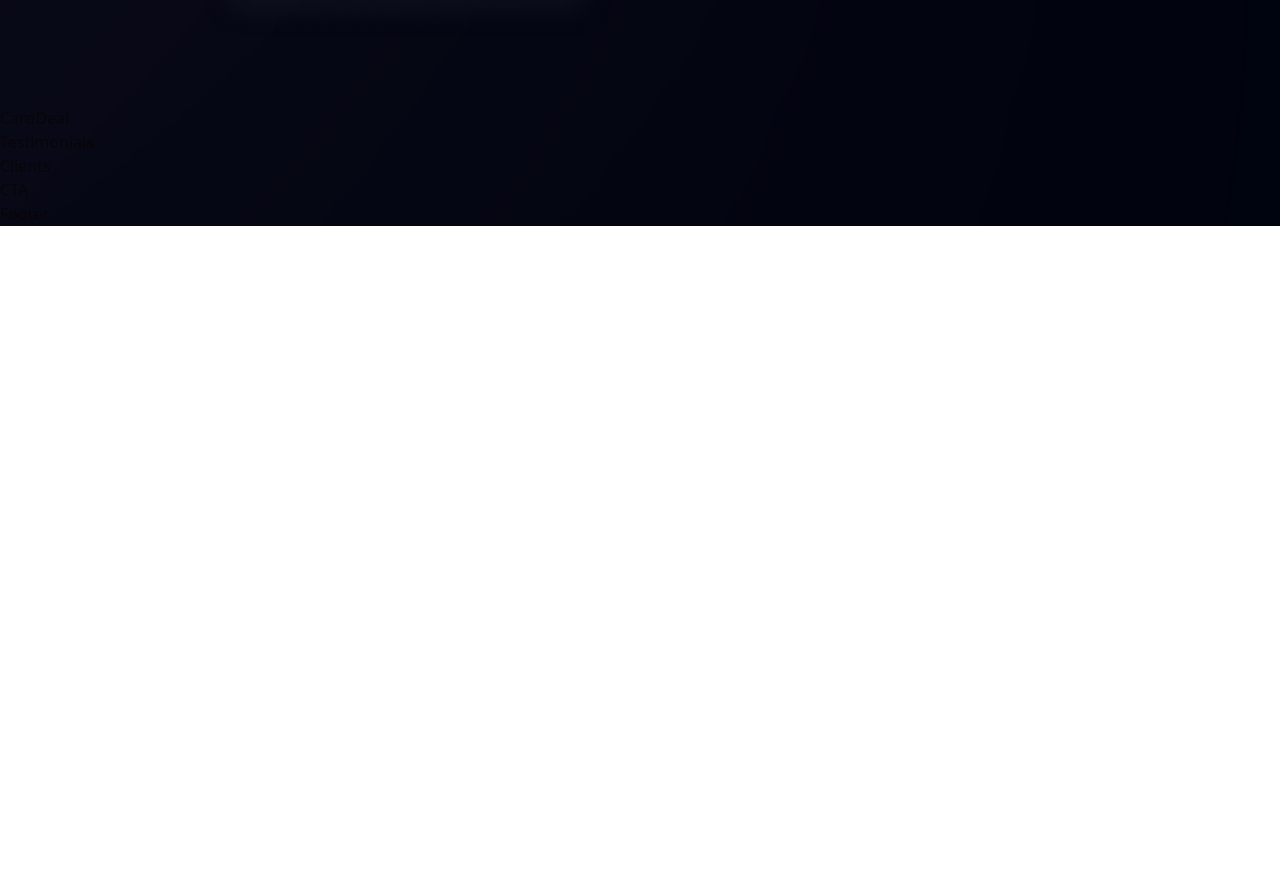
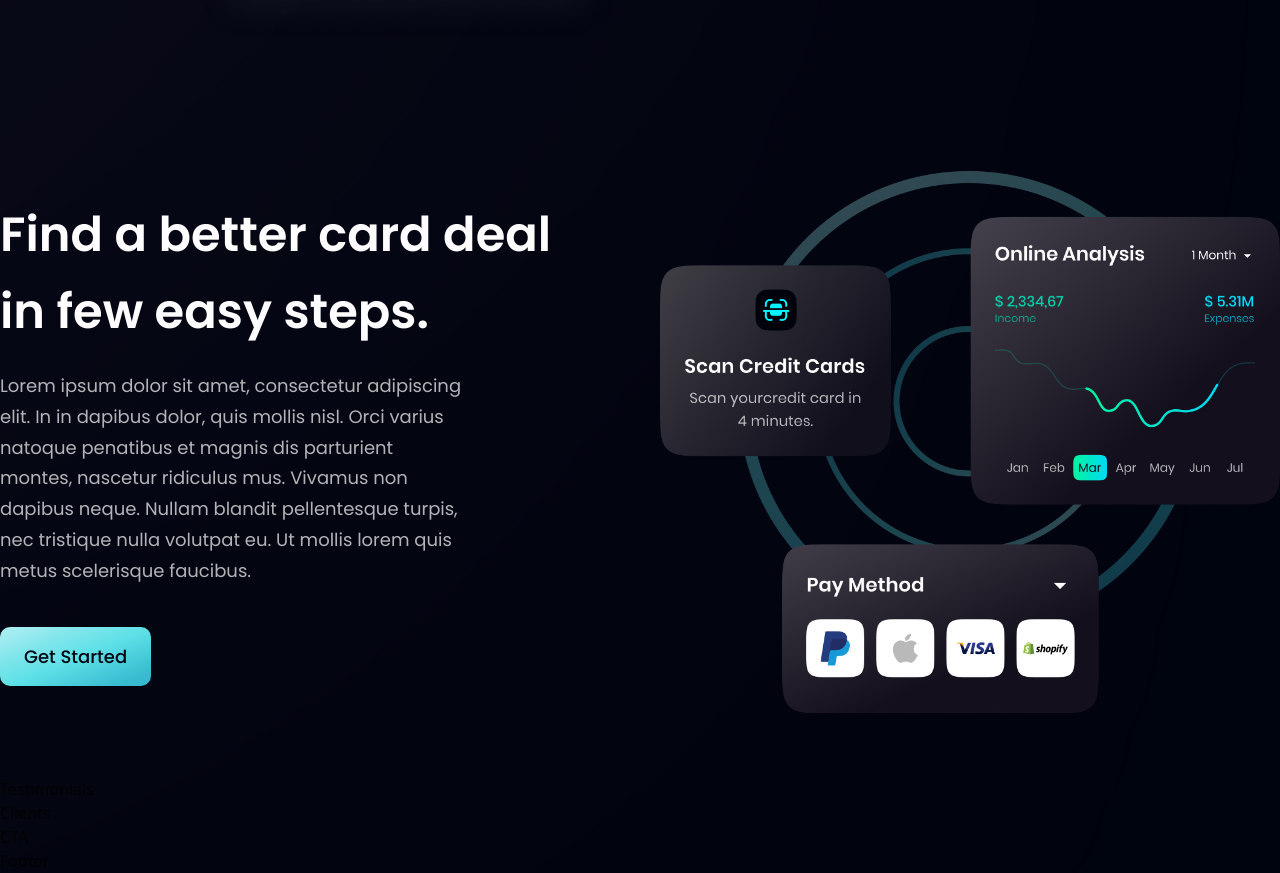
Before and after one commit to Efu-Dev/react-tailwind-template, a React (Vite) app in the folder presentation-site/: page / in a window 1280 px wide. Shown: the part 2199-3072 px from the top of the page. Before the commit the page ends 2425 px from the top, so only its background shows below. Built offline with nearby package versions, Linux system fonts and the light colour scheme.

Commit message:
added CardDeal section

```diff
--- a/presentation-site/src/components/Button.jsx
+++ b/presentation-site/src/components/Button.jsx
@@ -2,7 +2,8 @@
 
 const Button = ({styles}) => {
   return (
-    <button type="button" className={`py-4 px-6 bg-blue-gradient font-poppins font-medium text-[18px] text-primary outline-none ${styles}`}>
+    <button type="button" className={`py-4 px-6 bg-blue-gradient font-poppins font-medium
+    text-[18px] text-primary outline-none ${styles} rounded-[10px]`}>
       Get Started
     </button>
   );
--- a/presentation-site/src/components/CardDeal.jsx
+++ b/presentation-site/src/components/CardDeal.jsx
@@ -1,8 +1,29 @@
 import React from 'react';
+import {card} from '../assets';
+import styles, {layout} from '../style.js';
+import Button from './Button.jsx';
 
 const CardDeal = () => {
   return (
-    <div>CardDeal</div>
+    <section className={layout.section}>
+      <div className={layout.sectionInfo}>
+        <h2 className={styles.heading2}>
+          Find a better card deal<br className='sm:block hidden' />
+          {" "}in few easy steps.
+        </h2>
+        <p className={`${styles.paragraph} max-w-[470px] mt-5`}>
+          Lorem ipsum dolor sit amet, consectetur adipiscing elit. In in dapibus dolor, quis mollis nisl.
+          Orci varius natoque penatibus et magnis dis parturient montes, nascetur ridiculus mus.
+          Vivamus non dapibus neque. Nullam blandit pellentesque turpis, nec tristique nulla volutpat eu.
+          Ut mollis lorem quis metus scelerisque faucibus.
+        </p>
+        <Button styles="mt-10" />
+      </div>
+
+      <div className={layout.sectionImg}>
+        <img src={card} alt="card" className='w-[100%] h-[100%]' />
+      </div>
+    </section>
   );
 };
 
```
